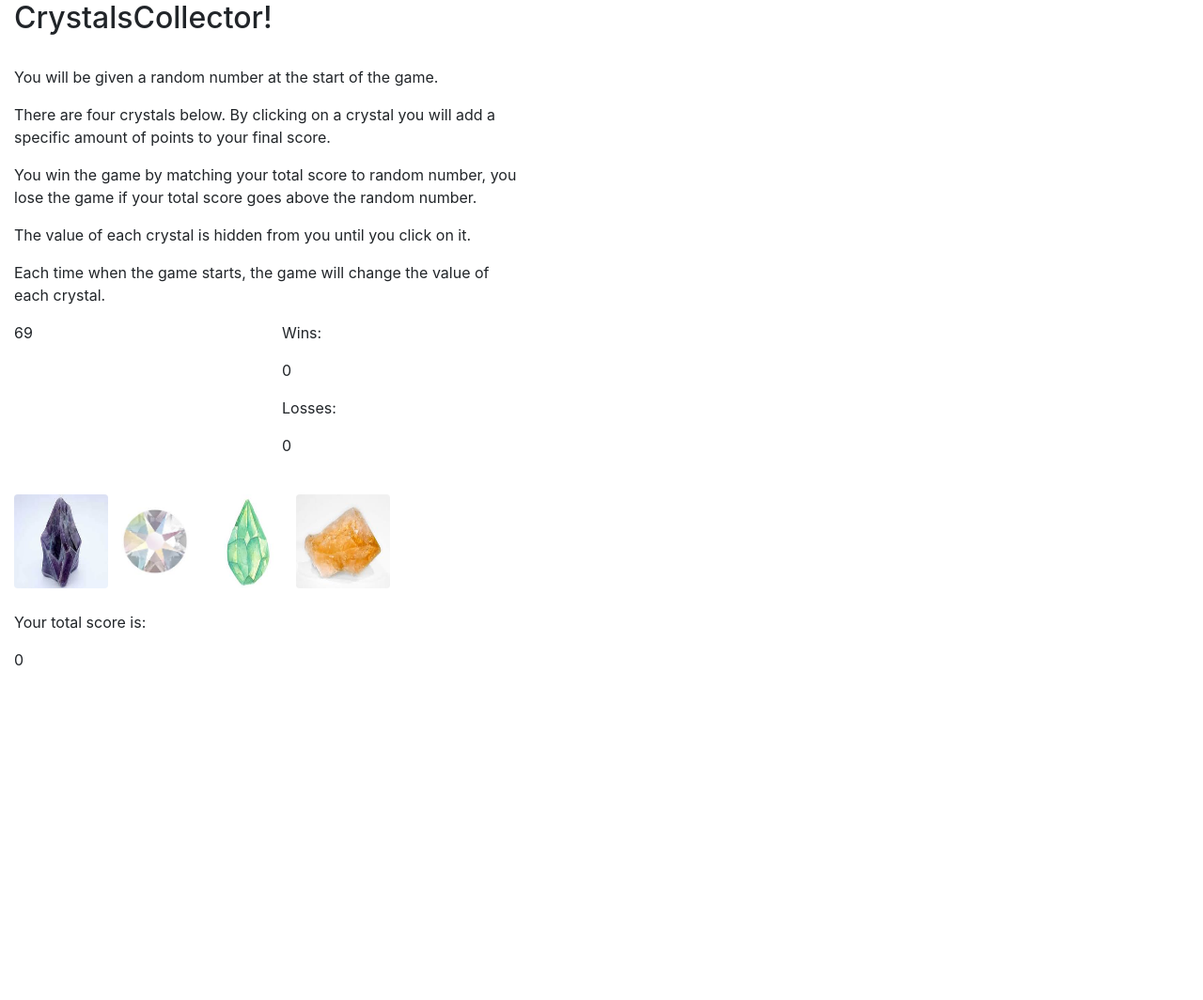
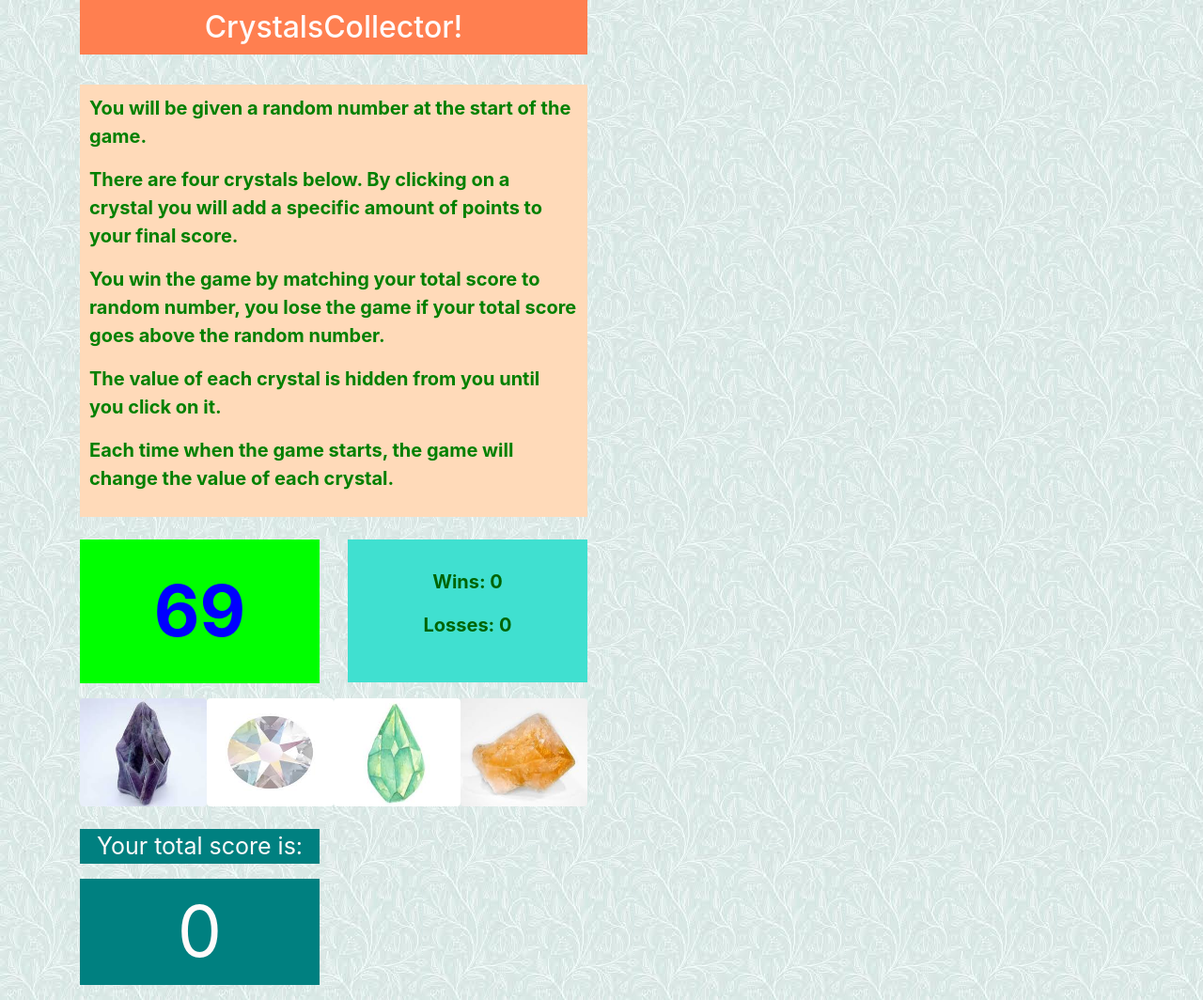
Before and after one commit to sulio2018/crystals_collector, a plain HTML site: page index.html in a window 1280 px wide. Shown: the whole page at 94% size. Before the commit the page ends 800 px from the top, so only its background shows below. Drawn offline with nearby package versions, Linux system fonts and the light colour scheme.

Commit message:
finish adding css

```diff
--- a/assets/css/style.css
+++ b/assets/css/style.css
@@ -1,3 +1,56 @@
-.container {
-    margin-left: 0;
+body {
+    background: url("../images/wallpaper.jpg");
 }
+
+h2 {
+    background-color: coral;
+    color: snow;
+    text-align: center;
+    padding: 10px;
+}
+
+.instructions {
+    color: green;
+    background: peachpuff;
+    font-size: 20px;
+    font-weight: bold;
+    padding: 10px;
+}
+
+.computer-score {
+    font-size: 20px;
+    font-weight: bold;
+}
+
+.random-number {
+    font-size: 75px;
+    font-weight: bold;
+    background-color: lime;
+    color: blue;
+    text-align: center;
+    padding-top: 20px;
+    padding-bottom: 20px;
+}
+
+.wins-losses-text {
+    font-size: 20px;
+    font-weight: bold;
+    background: turquoise;
+    color: darkgreen;
+    text-align: center;
+    padding-top: 30px;
+}
+
+.total-score-text {
+    font-size: 25px;
+    background: teal;
+    text-align: center;
+    color: snow;
+}
+
+.total-score {
+    font-size: 75px;
+    background: teal;
+    text-align: center;
+    color: snow;
+}
--- a/assets/javascript/game.js
+++ b/assets/javascript/game.js
@@ -25,14 +25,14 @@ $(document).ready(function () {
 
     function win() {
         wins = wins + 1;
-        $("#wins").html(wins);
+        $("#wins").html("Wins: " + wins);
         gameRestartOne();
         gameRestartTwo();
     }
 
     function lose() {
         losses = losses + 1;
-        $("#losses").html(losses);
+        $("#losses").html("Losses: " + losses);
         gameRestartOne();
         gameRestartTwo();
     }
--- a/index.html
+++ b/index.html
@@ -25,13 +25,18 @@
         <div class="row">
             <div class="col-6">
 
+                <div class="instructions">
                     <p>You will be given a random number at the start of the game.</p>
-                <p>There are four crystals below. By clicking on a crystal you will add a specific amount of points to
+                    <p>There are four crystals below. By clicking on a crystal you will add a specific amount of points
+                        to
                         your final score.</p>
-                <p>You win the game by matching your total score to random number, you lose the game if your total score
+                    <p>You win the game by matching your total score to random number, you lose the game if your total
+                        score
                         goes above the random number.</p>
                     <p>The value of each crystal is hidden from you until you click on it.</p>
                     <p>Each time when the game starts, the game will change the value of each crystal.</p>
+                </div>
+
 
             </div>
         </div>
@@ -39,44 +44,50 @@
         <div class="row">
             <div class="col-3">
 
-                <p id="computer-number"></p>
+                <br>
+                <p class="random-number" id="computer-number"></p>
 
             </div>
 
             <div class="col-3">
-                <p>Wins:</p>
-                <p id="wins">0</p>
-                <p>Losses:</p>
-                <p id="losses">0</p><br>
+                <br>
+                <div class="wins-losses-text">
+                    <p id="wins">Wins: 0</p>
+                    <p id="losses">Losses: 0</p><br>
+                </div>
+
             </div>
         </div>
 
         <div class="row">
             <div class="col-6">
 
-                <img src="assets/images/crystal1.jpg" width="100" height="100" class="rounded float-left"
+                <img src="assets/images/crystal1.jpg" width="135" height="115" class="rounded float-left"
                     alt="crystal image" class="crystal-image" id="img1">
-                <img src="assets/images/crystal2.jpg" width="100" height="100" class="rounded float-left"
+                <img src="assets/images/crystal2.jpg" width="135" height="115" class="rounded float-left"
                     alt="crystal image" class="crystal-image" id="img2">
-                <img src="assets/images/crystal3.jpg" width="100" height="100" class="rounded float-left"
+                <img src="assets/images/crystal3.jpg" width="135" height="115" class="rounded float-left"
                     alt="crystal image" class="crystal-image" id="img3">
-                <img src="assets/images/crystal4.jpg" width="100" height="100" class="rounded float-left"
+                <img src="assets/images/crystal4.jpg" width="135" height="115" class="rounded float-left"
                     alt="crystal image" class="crystal-image" id="img4"><br>
 
             </div>
         </div>
 
         <div class="row">
-            <div class="col-4">
+            <div class="col-3">
 
-                <br><p>Your total score is:</p>
+                <br>
+                <p class="total-score-text">Your total score is:</p>
 
             </div>
         </div>
 
         <div class="row">
-            <div class="col-4">
+            <div class="col-3">
+                <div class="total-score">
                     <p id="total-score-number"></p>
+                </div>
             </div>
         </div>
     </div>
```
Also changed, not shown: assets/images/wallpaper.jpg (added). Lines whose indentation alone changed are shown as unchanged.
